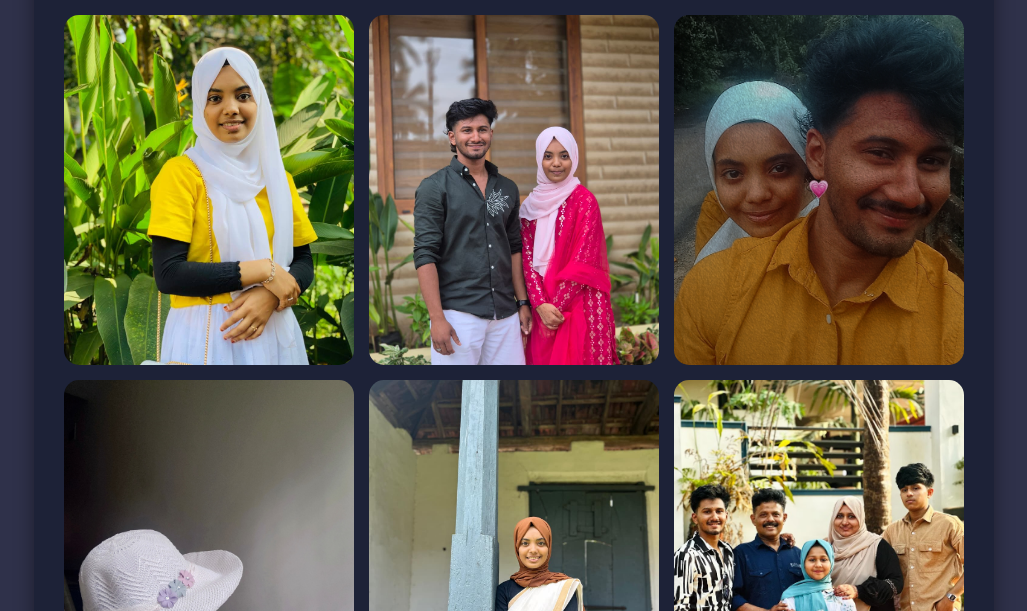
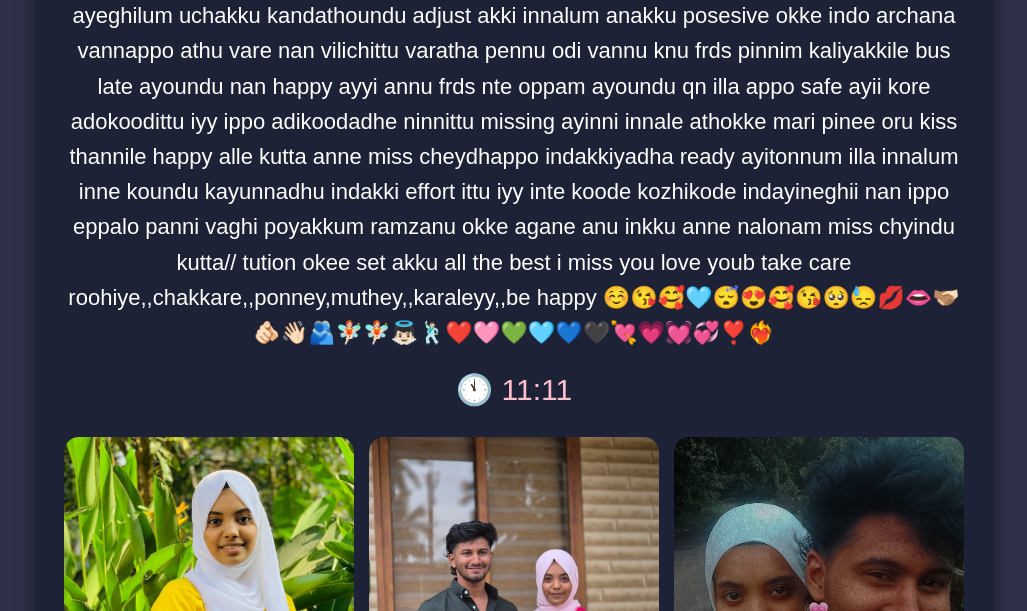
Before and after one commit to amjadhananmk-spec/diyas-card, a plain HTML site: page index.html in a window 1280 px wide. Shown: the part 489-1100 px from the top of the page, without its empty margins (126-1153 px from the left). Drawn offline with Linux system fonts and the light colour scheme.

Commit message:
Update index.html

```diff
--- a/index.html
+++ b/index.html
@@ -28,6 +28,17 @@
              ente maranam vare
             i really miss you dear pondatty
             if you love more i care life long 🥰
+            karanam nokki  oru padu kitti cyru nte number vare ante number ayittila rashapettu
+            saturday nallonam miss cheydhu ante detail msg kandappo iyy edukunna effort okke inku istam ayii
+            pinne pic innale late ayeghilum uchakku kandathoundu adjust akki innalum anakku posesive okke indo
+            archana vannappo athu vare nan vilichittu varatha pennu odi vannu knu
+            frds pinnim kaliyakkile bus late ayoundu nan happy  ayyi annu frds nte oppam ayoundu qn illa
+            appo safe ayii kore adokoodittu iyy ippo adikoodadhe ninnittu missing ayinni innale athokke mari pinee oru kiss thannile
+            happy alle kutta anne miss cheydhappo indakkiyadha ready  ayitonnum illa innalum inne koundu kayunnadhu
+            indakki effort ittu iyy inte koode kozhikode indayineghii nan ippo eppalo panni vaghi poyakkum ramzanu
+            okke agane anu inkku anne nalonam miss chyindu kutta// tution okee set akku all the best
+            i miss you love youb take care roohiye,,chakkare,,ponney,muthey,,karaleyy,,be happy
+            ☺️😘🥰🩵😴😍🥰😘🥺😓💋👄🫱🏽‍🫲🏻🫵🏻👋🏻🫂🧚🏻🧚🏻👼🏻🕺🏻❤️🩷💚🩵💙🖤💘💗💓💞❣️❤️‍🔥
         </p>
 
         <div id="countdown">11:11</div>
```
